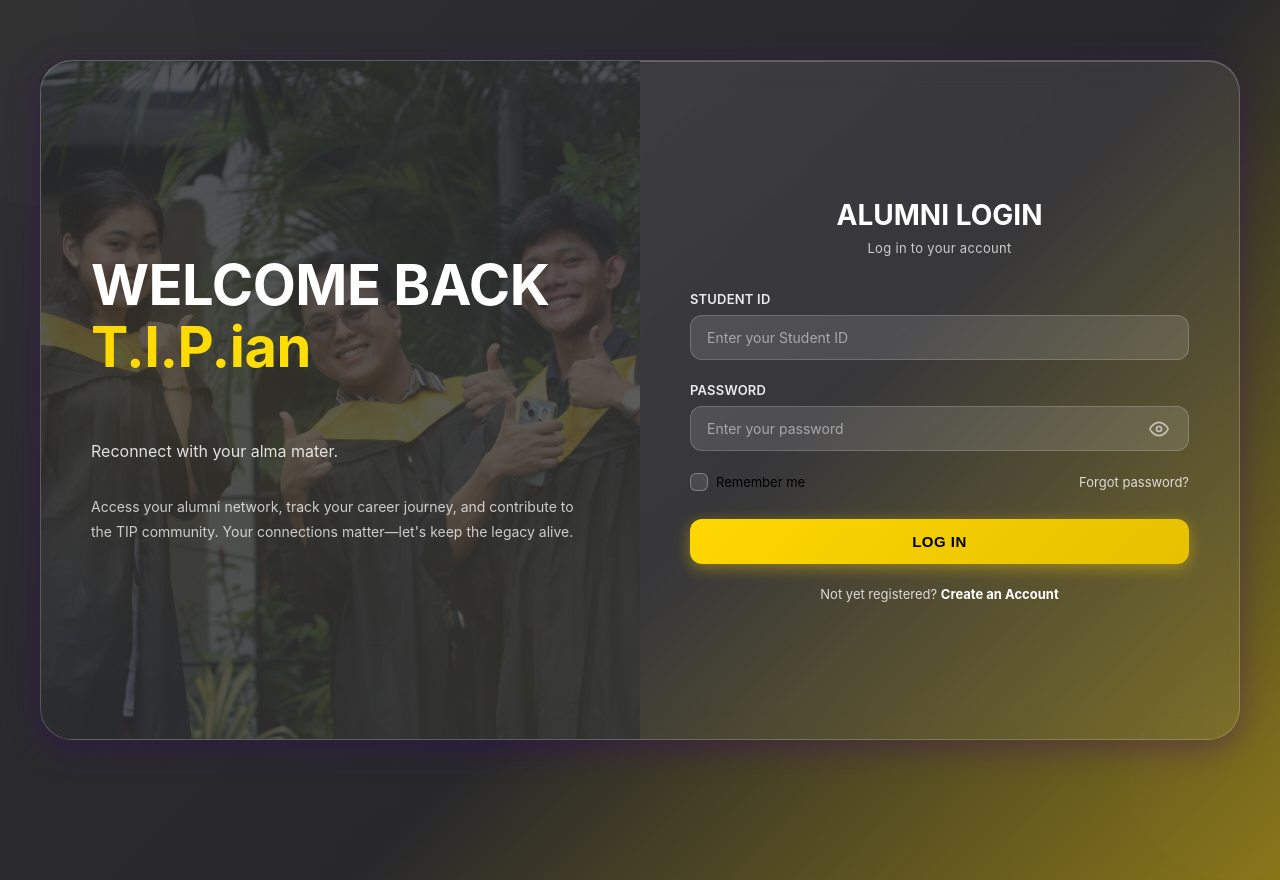
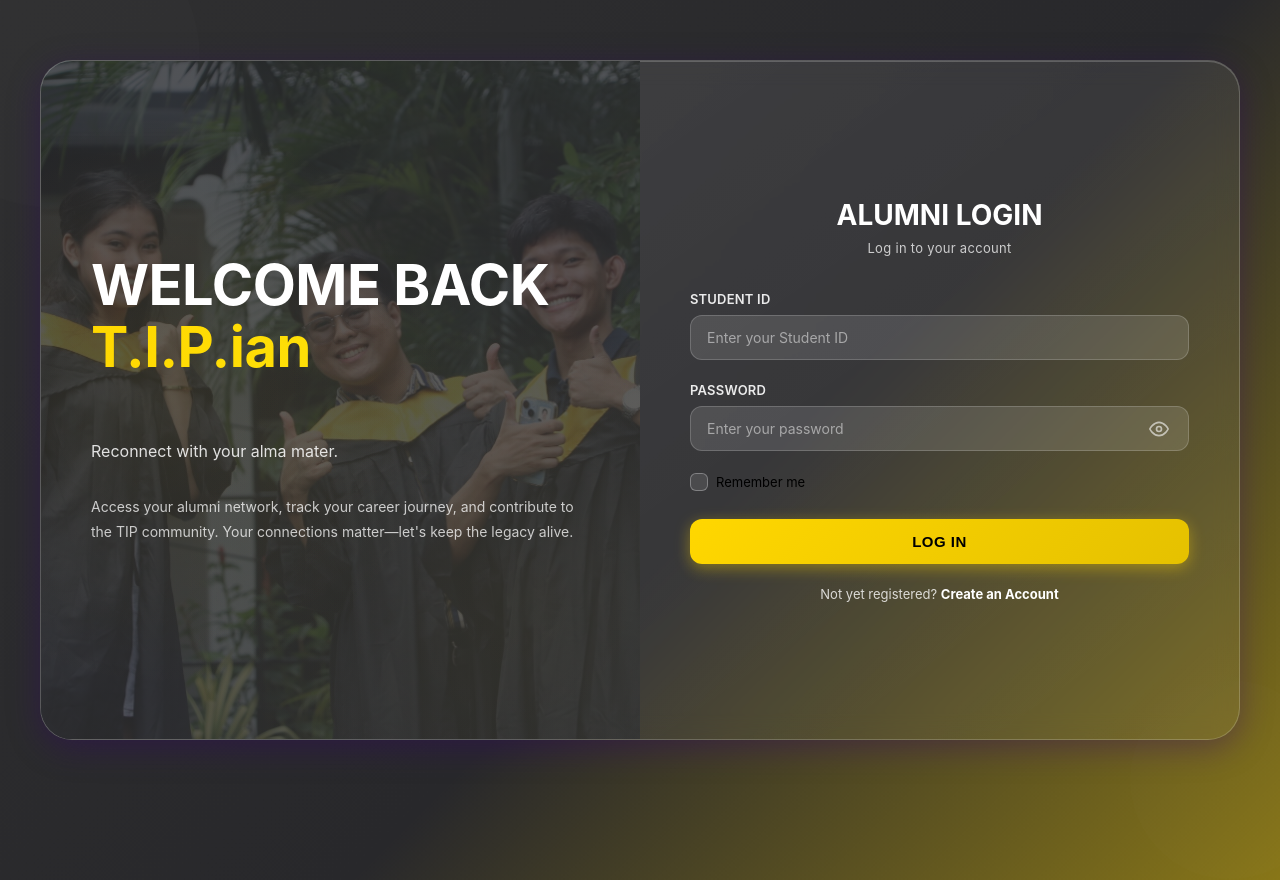
Before and after one commit to HLyH3LL/Alumni-Tracer, a Django app: page /account/login/ in a window 1280 px wide; the page is wider, and only the part inside the window is pictured. Run offline with Django 5.2, Linux system fonts and the light colour scheme; data comes from the database, SQL or seed files in the repository; parts of the project's set-up code (start-up, migrations or seed data) failed here and were passed over.

Commit message:
Update User_Login.html

```diff
--- a/account/templates/registration/User_Login.html
+++ b/account/templates/registration/User_Login.html
@@ -687,7 +687,7 @@
                             <input type="checkbox" class="checkbox" name="remember" id="id_remember">
                             <span>Remember me</span>
                         </label>
-                        <a href="{% url 'account:password_reset' %}" class="forgot-link">Forgot password?</a>
+
                     </div>
 
                     <!-- Display Form Errors if any -->
```
